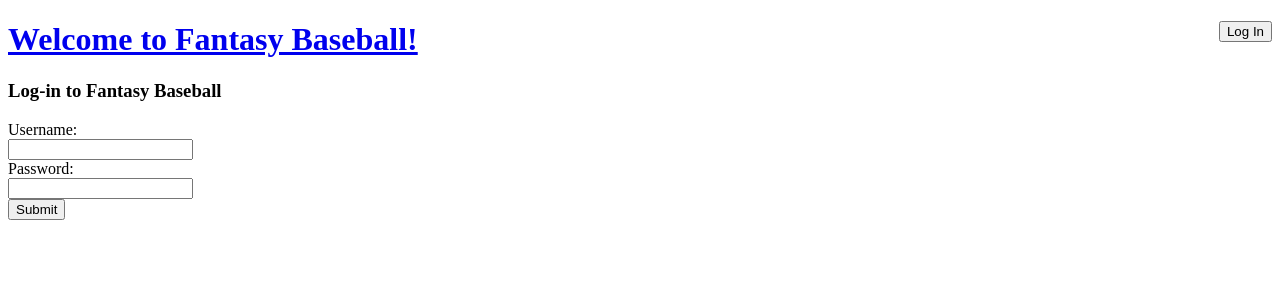
After one commit to justjack555/fantasy, a Flask app: page /users/login/ in a window 1280 px wide. The commit adds this page. Shown: the top 300 px of the page. Run offline with Flask 2, Linux system fonts and the light colour scheme; parts of the project's set-up code (start-up, migrations or seed data) failed here and were passed over.

Commit message:
[Views] Login and Sign-up now in place

```diff
--- a/server.py
+++ b/server.py
@@ -55,7 +55,7 @@ def signup():
 	      Form should contain login key and password key
 	'''
 	if request.method == 'GET':
-		return render_template('signup.html')
+		return render_template('sessions/signup.html')
 	else:
 		if 'login' in session:
 			session.pop('login', None)
@@ -64,7 +64,7 @@ def signup():
 		try:
 			g.conn.execute('INSERT INTO users VALUES (%d, %s, %s, 0)', max_user_id + 1, request.form['login'], request.form['password'])
 		except:
-			return render_template('signup.html')
+			return render_template('sessions/signup.html')
 		session['login'] = request.form['login']
 		return redirect('/teams/')
 
@@ -78,14 +78,14 @@ def login():
 	if request.method == 'GET':
 		if 'login' in session:
 			return redirect('/teams/')
-		return render_template('login.html')
+		return render_template('sessions/login.html')
 	else:
 		cursor = g.conn.execute('SELECT login, password FROM users')
 		for row in cursor:
 			if row['login'] == request.form['login'] and row['password'] == request.form['password']:
 				session['login'] = request.form['login']
 				return redirect('/teams/')
-		return render_template('login.html')
+		return render_template('sessions/login.html')
 
 @app.route('/users/logout/', methods=['GET'])
 def logout():
--- a/templates/layout.html
+++ b/templates/layout.html
@@ -22,7 +22,7 @@
     {% endif %}
 </div>
 <div>
-    <h1>Welcome to Fantasy Baseball!</h1>
+    <a href="{{ url_for('index')}}"><h1>Welcome to Fantasy Baseball!</h1></a>
 </div>
 {% block body %}{% endblock %}
 </div>
--- /dev/null
+++ b/templates/sessions/login.html
@@ -0,0 +1,13 @@
+{% extends "layout.html" %}
+{% block body %}
+<div>
+    <h3>Log-in to Fantasy Baseball</h3>
+    <form action="{{ url_for('login') }}" method=post class=user-login>
+        Username:<br>
+        <input type="text" name="login"><br>
+        Password:<br>
+        <input type="text" name="password"><br>
+        <input type="submit" value="Submit"><br>
+    </form>
+</div>
+{% endblock %}
```
Also changed, not shown: templates/sessions/signup.html (added, +13 -0 lines).
